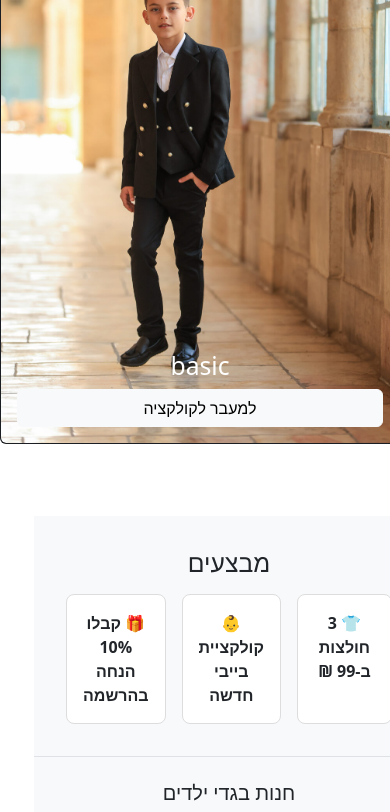
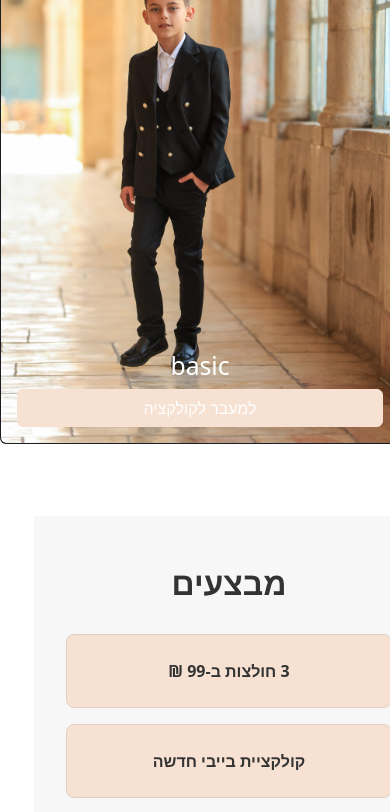
Before and after one commit to sarashmul/Sweety-Online_Childrens_Clothing_Site, a React (Create React App) app: page / in a window 390 px wide. Shown: the part 2235-3047 px from the top of the page. Built offline with nearby package versions, Linux system fonts and the light colour scheme.

Commit message:
stylehome

```diff
--- a/src/component/ShoppingCart/ShopCartProductCard.js
+++ b/src/component/ShoppingCart/ShopCartProductCard.js
@@ -30,7 +30,7 @@
 
 import React from 'react';
 import { Card, Button } from 'react-bootstrap';
-
+import { FaTrashAlt } from 'react-icons/fa';
 function ShopCartProductCard({ product, onRemove, onClick }) {
   return (
     <Card
@@ -46,7 +46,7 @@ function ShopCartProductCard({ product, onRemove, onClick }) {
           <strong>מידה:</strong> {product.selectedSize}
 
         </Card.Text>
-        <Button
+        {/* <Button
           variant="danger"
           onClick={(e) => {
             e.stopPropagation(); // חשוב שלא יפעיל את ה־onClick של ה־Card
@@ -54,7 +54,18 @@ function ShopCartProductCard({ product, onRemove, onClick }) {
           }}
         >
           🗑
-        </Button>
+        </Button> */}
+            <Button
+      className="btn btn-icon"
+      variant="danger"
+          onClick={(e) => {
+            e.stopPropagation(); // חשוב שלא יפעיל את ה־onClick של ה־Card
+            onRemove(product);
+          }}
+      title="הסר"
+    >
+      <FaTrashAlt />
+    </Button>
       </Card.Body>
     </Card>
   );
--- a/src/component/screens/HomePage.css
+++ b/src/component/screens/HomePage.css
@@ -145,24 +145,50 @@
     color: #333;
   }
 
+
+/* עיצוב אזור המבצעים */
 .promo-section {
-    background-color: #f8f9fa;
-    padding: 2rem;
+  background-color: #f7f7f7; /* צבע רקע בהיר ונקי */
+  padding: 3rem 2rem; /* ריפוד רחב */
   text-align: center;
 }
 
+/* כותרת */
+.promo-section h2 {
+  font-size: 2rem;
+  font-weight: 600;
+  color: #333;
+  margin-bottom: 2rem;
+}
+
+/* תיבות המבצע */
 .promo-boxes {
   display: flex;
-    justify-content: center;
+  justify-content: space-between; /* מרווחים אחידים בין התיבות */
   gap: 1rem;
-    margin-top: 1rem;
+  margin-top: 1.5rem;
+  flex-wrap: wrap; /* למקרה שהמסך קטן, התיבות יעברו לשורה הבאה */
 }
 
 .promo-box {
-    background-color: white;
-    padding: 1rem;
-    border: 1px solid #ddd;
+  background-color: #f6e1d3; /* צבע פודרה עדין */
+  padding: 1.5rem;
   border-radius: 8px;
-    width: 200px;
+  width: calc(33.33% - 1rem); /* כל תיבה תופסת שליש רוחב */
+  border: 1px solid #e4d0c3; /* גבול צבע כהה יותר */
   font-weight: bold;
+  color: #333; /* צבע טקסט כהה */
+  transition: background-color 0.3s ease; /* אפקט ריחוף */
+  cursor: pointer;
 }
+
+.promo-box:hover {
+  background-color: #e4d0c3; /* שינוי צבע קל בעת ריחוף */
+}
+
+/* מדיה רספונסיבית - עבור מסכים קטנים */
+@media (max-width: 768px) {
+  .promo-box {
+    width: 100%; /* כל תיבה תופסת 100% רוחב על מסכים קטנים */
+  }
+}
--- a/src/component/screens/HomePage.js
+++ b/src/component/screens/HomePage.js
@@ -60,13 +60,13 @@ export default function HomePage() {
 
       {/* אזור נוסף - מבצעים */}
       <section className="promo-section">
-        <h2>מבצעים</h2>
-        <div className="promo-boxes">
-          <div className="promo-box">👕 3 חולצות ב-99 ₪</div>
-          <div className="promo-box">👶 קולקציית בייבי חדשה</div>
-          <div className="promo-box">🎁 קבלו 10% הנחה בהרשמה</div>
-        </div>
-      </section>
+  <h2>מבצעים</h2>
+  <div className="promo-boxes">
+    <div className="promo-box">3 חולצות ב-99 ₪</div>
+    <div className="promo-box">קולקציית בייבי חדשה</div>
+    <div className="promo-box">קבלו 10% הנחה בהרשמה</div>
+  </div>
+</section>
 
 
     </div>
--- a/src/component/screens/ProductsPage.js
+++ b/src/component/screens/ProductsPage.js
@@ -1,120 +1,33 @@
 
-
-// import React, { useState } from 'react';
-// import { useSelector } from 'react-redux';
-// import ProductCard from '../Products/ProductCard';
-// import ProductModal from '../Products/ProductModal';
-// import { useNavigate, useLocation } from 'react-router-dom';
-
-
-// export default function ProductsPage() {
-
-
-//   const { search } = useLocation();
-//   const query = new URLSearchParams(search);
-//   const category = query.get('category') || '';
-//   const subCategory = query.get('tat_category') || '';
-
-
-
-//   const routes = {
-//     product: "/productModal"
-//   };
-
-//   const navigate = useNavigate();
-
-//   const goToProduct = (selectedProduct) => {
-//     navigate(routes.product, { state: { product: selectedProduct } })
-
-//   }
-
-
-
-//   const products = useSelector((state) => state.productInventory.products);
-//   const [selectedProduct, setSelectedProduct] = useState(null);
-//   console.log("ProductsPage", products);
-
-//   useEffect(() => {
-//     if (selectedProduct) {
-//       navigate('/productModal', { state: { product: selectedProduct } });
-//     }
-//   }, [selectedProduct, navigate]);
-
-//   const handleProductClick = (product) => {
-//     setSelectedProduct(product);
-//   };
-
-
-
-//   return (
-//     <div className="container mt-5">
-//       <div className="row">
-//         {products
-//          .filter((product) => {
-//           if (category && subCategory) {
-//             return product.category === category && product.tat_category === subCategory;
-//           } else if (category) {
-//             return product.category === category;
-//           }
-//           return true;
-//         })
-
-//           .map((product) => (
-//             <div key={product.id} className="col-md-3 mb-4">
-//               <ProductCard
-//                 product={product}
-//                 onClick={() => handleProductClick(product)}
-//               />
-//             </div>
-//           ))}
-//       </div>
-
-
-//     </div>
-
-//   )
-
-// }
-
-
-
-import React, { useState } from 'react';
+import React, { useState, useEffect } from 'react';
 import { useSelector } from 'react-redux';
 import ProductCard from '../Products/ProductCard';
-import ProductModal from '../Products/ProductModal';
 import { useNavigate, useLocation } from 'react-router-dom';
 
-
 export default function ProductsPage() {
-
-
   const { search } = useLocation();
   const query = new URLSearchParams(search);
   const category = query.get('category') || '';
   const subCategory = query.get('tat_category') || '';
-
-
 
   const routes = {
     product: "/productModal"
   };
 
   const navigate = useNavigate();
-
-  const goToProduct = (selectedProduct) => {
-    navigate(routes.product, { state: { product: selectedProduct } })
-
-  }
-
-
   const products = useSelector((state) => state.productInventory.products);
-
   const [selectedProduct, setSelectedProduct] = useState(null);
 
   const handleProductClick = (product) => {
     setSelectedProduct(product);
   };
 
+  // useEffect to navigate after selectedProduct changes
+  useEffect(() => {
+    if (selectedProduct) {
+      navigate(routes.product, { state: { product: selectedProduct } });
+    }
+  }, [selectedProduct, navigate]); // run when selectedProduct changes
 
   return (
     <div className="container mt-5">
@@ -128,7 +41,6 @@ export default function ProductsPage() {
             }
             return true;
           })
-
           .map((product) => (
             <div key={product.id} className="col-md-3 mb-4">
               <ProductCard
@@ -138,14 +50,6 @@ export default function ProductsPage() {
             </div>
           ))}
       </div>
-
-
-
-      {selectedProduct && (
-        goToProduct(selectedProduct)
-      )}
     </div>
-
-  )
-
+  );
 }
--- a/src/index.css
+++ b/src/index.css
@@ -27,7 +27,37 @@ html, body, #root, .app-container {
   margin-top: auto;
 }
 
+.btn {
+  background-color: #f6e1d3 !important;  /* פודרה עדינה עם גוון חמים */
+  border-color: #f6e1d3 !important;
+  color: #fff !important;
+  font-weight: 500;
+  transition: background-color 0.3s ease;
+}
 
+.btn:hover,
+.btn:focus {
+  background-color: #e4d0c3 !important;  /* כהה יותר מעט לריחוף עם גוון פודרה */
+  border-color: #e4d0c3 !important;
+  color: #fff !important;
+}
+
+/* Button.css */
+/* עיצוב ספציפי לכפתור הפח */
+.btn.btn-icon {
+  color: #000 !important; /* צבע שחור */
+  font-size: 1.5rem; /* גודל האייקון */
+  background-color: transparent !important; /* רקע שקוף */
+  border: none !important; /* ביטול גבולות */
+  padding: 0 !important; /* ביטול ריפוד */
+  transition: color 0.3s ease; /* אפקט צבע על ריחוף */
+}
+
+.btn.btn-icon:hover,
+.btn.btn-icon:focus {
+  color: #555 !important; /* צבע כהה יותר בעת ריחוף */
+  outline: none; /* ביטול קו מסביב בעת התמקדות */
+}
 .cart-overlay {
   position: fixed;
   top: 0; left: 0;
@@ -70,11 +100,36 @@ html, body, #root, .app-container {
   left: 0;
 }
 
+
 /* .cart-sidebar-content {
   flex: 1;
   overflow-y: auto;
   padding-bottom: 15px;
 } */
+
+
+/* עיצוב התמונה של המוצר */
+.product-card {
+  display: flex;
+  align-items: center;
+  padding: 10px;
+  background-color: white;
+  border-radius: 8px;
+}
+
+.product-image-container {
+  width: 100px;  /* גודל מרובע קבוע */
+  height: 100px; /* גובה מרובע קבוע */
+  margin-right: 10px; /* רווח בין התמונה לשאר התוכן */
+  overflow: hidden;  /* מוודא שהתמונה לא תצא מגבולות התיבה */
+  border-radius: 8px;  /* אם תרצה לקצץ את הפינות של התמונה */
+}
+
+.product-image {
+  width: 100%;  /* תמונה ממלאת את התיבה */
+  height: 100%; /* שמירה על פרופורציות התמונה */
+  object-fit: cover;  /* ממלא את התיבה בלי לעוות את התמונה */
+}
 
 .close-button {
   position: absolute;
```
Also changed, not shown: src/redux/reducers/products.js (+20 -20 lines). Lines whose indentation alone changed are shown as unchanged.
